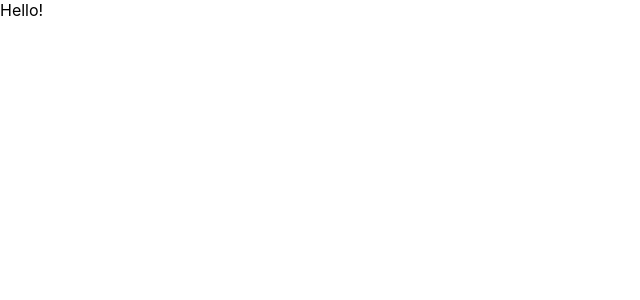
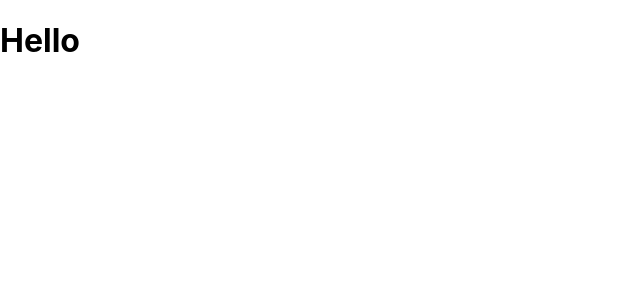
Before and after one commit to varadeamolk/my-react-app-1, a React (Create React App) app: page / in a window 1280 px wide. Shown: the top 300 px of the page, without its empty margins (0-640 px from the left). Built offline with nearby package versions, Linux system fonts and the light colour scheme.

Commit message:
JSX is the hero!

```diff
--- a/src/App.js
+++ b/src/App.js
@@ -1,5 +1,20 @@
+// JSX!
+// JSX => JAVA SCRIPT + XML
+// XML => Extended the HTML and Cratedad new Tag
+// App => <App />
 function App() {
-  return "Hello!";
+  return <h1>Hello</h1>;
 }
 
+/*function normalFn() {
+  // ..
+  // ..
+  // ..
+  return 100;
+  return "abcd"
+  return true;
+  return [];
+  return {};
+}*/
+
 export default App;
```
